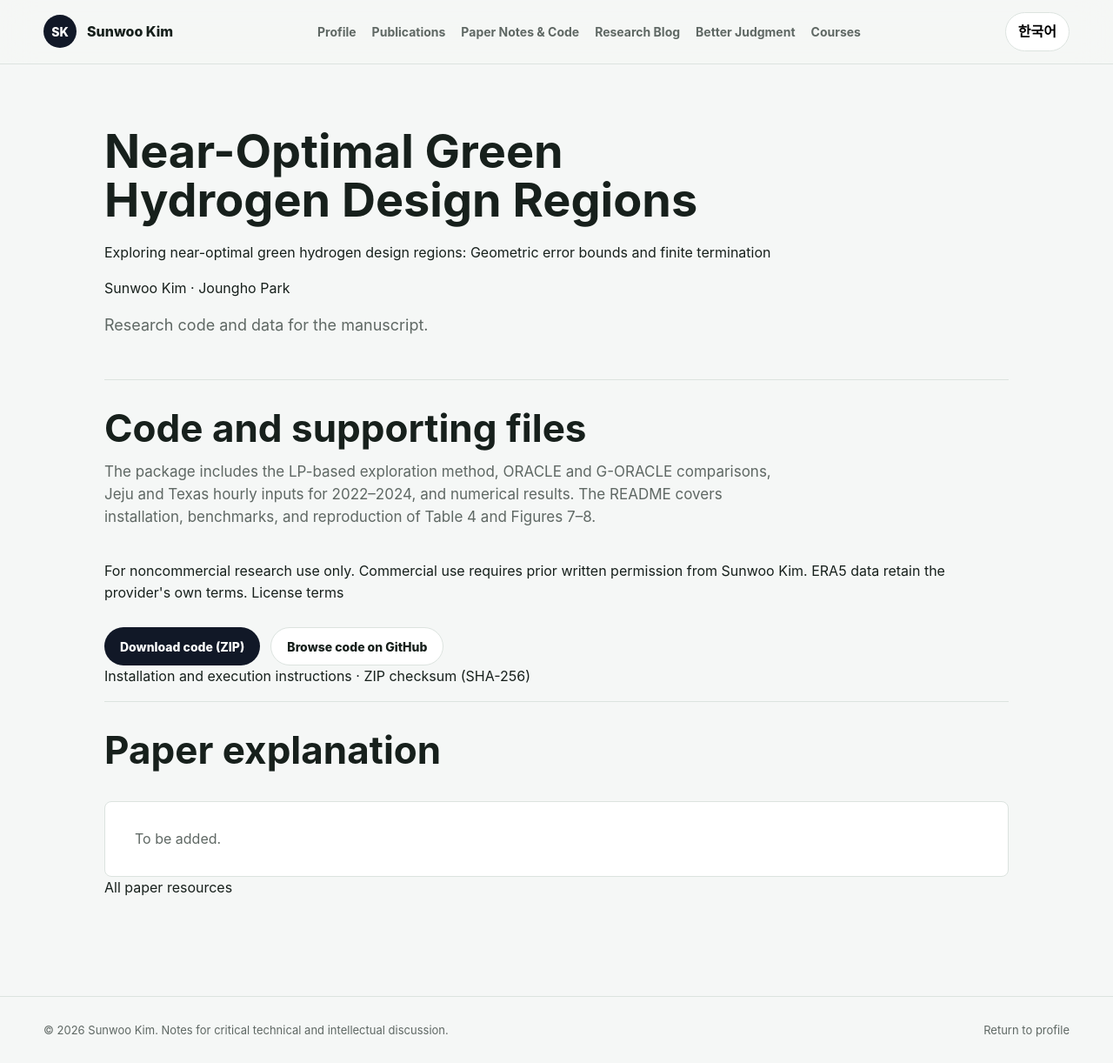
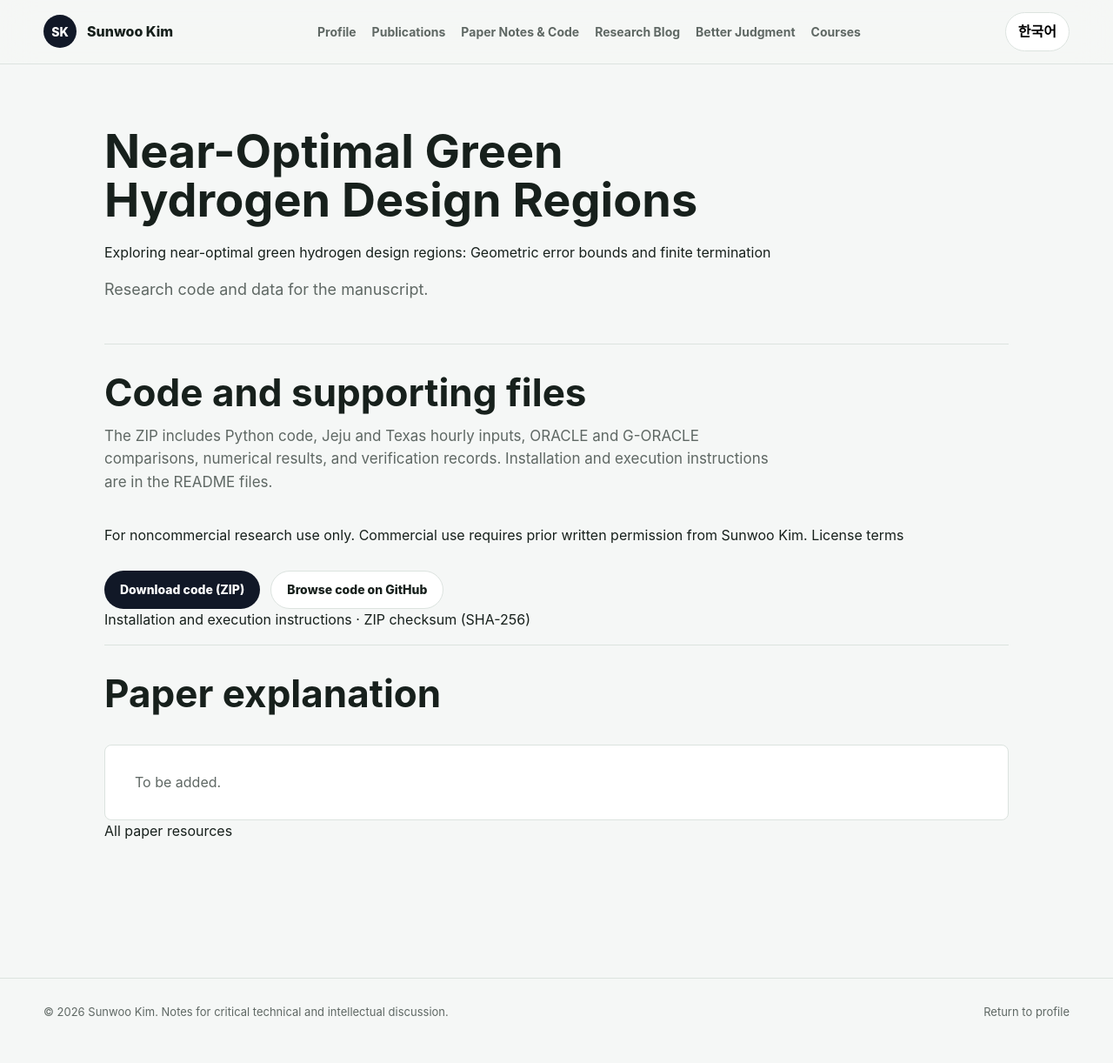
Before and after one commit to SunBooGermany/SunBooGermany.github.io, a Jekyll site: the page built from paper-resources/near-optimal-hydrogen/index.html, in a window 1280 px wide and 1222 px high. Shown: the whole window at 87% size. Built offline with Jekyll 4.4.1, drawn with Linux system fonts in a browser that asks for light colours.

Commit message:
Match hydrogen code README and resource page to PICNN format

```diff
--- a/paper-resources/near-optimal-hydrogen/index.html
+++ b/paper-resources/near-optimal-hydrogen/index.html
@@ -1,7 +1,7 @@
 ---
 layout: default
 title: "Near-Optimal Green Hydrogen Design Regions | Code & Paper Explanation"
-description: "Research code, annual input data, reference results, and reproduction instructions for near-optimal green hydrogen design regions."
+description: "Research code, annual inputs, and results for near-optimal green hydrogen design regions."
 permalink: /paper-resources/near-optimal-hydrogen/
 ---
 <section class="log-hero">
@@ -10,7 +10,6 @@ permalink: /paper-resources/near-optimal-hydrogen/
     <span data-lang-panel="ko" hidden>그린수소 준최적 설계영역</span>
   </h1>
   <p>Exploring near-optimal green hydrogen design regions: Geometric error bounds and finite termination</p>
-  <p>Sunwoo Kim · Joungho Park</p>
   <p>
     <span data-lang-panel="en">Research code and data for the manuscript.</span>
     <span data-lang-panel="ko" hidden>논문에 사용한 코드와 데이터를 공개합니다.</span>
@@ -24,13 +23,13 @@ permalink: /paper-resources/near-optimal-hydrogen/
       <span data-lang-panel="ko" hidden>코드와 실행 자료</span>
     </h2>
     <p>
-      <span data-lang-panel="en">The package includes the LP-based exploration method, ORACLE and G-ORACLE comparisons, Jeju and Texas hourly inputs for 2022–2024, and numerical results. The README covers installation, benchmarks, and reproduction of Table 4 and Figures 7–8.</span>
-      <span data-lang-panel="ko" hidden>LP 기반 탐색 방법과 ORACLE·G-ORACLE 비교 코드, 제주·텍사스의 2022–2024년 시간별 입력과 계산 결과를 담았습니다. 설치, 비교 실험, Table 4와 Fig. 7·8의 재현 방법은 README에서 확인하실 수 있습니다.</span>
+      <span data-lang-panel="en">The ZIP includes Python code, Jeju and Texas hourly inputs, ORACLE and G-ORACLE comparisons, numerical results, and verification records. Installation and execution instructions are in the README files.</span>
+      <span data-lang-panel="ko" hidden>ZIP에는 Python 코드, 제주·텍사스의 시간별 입력, ORACLE·G-ORACLE 비교, 계산 결과와 검증 기록을 담았습니다. 설치와 실행 방법은 README에서 확인하실 수 있습니다.</span>
     </p>
   </div>
   <p>
-    <span data-lang-panel="en">For noncommercial research use only. Commercial use requires prior written permission from Sunwoo Kim. ERA5 data retain the provider's own terms.</span>
-    <span data-lang-panel="ko" hidden>비상업적 연구 목적으로만 이용할 수 있습니다. 상업적 이용에는 Sunwoo Kim의 사전 서면 허가가 필요합니다. ERA5 데이터는 제공기관의 자체 이용 조건을 따릅니다.</span>
+    <span data-lang-panel="en">For noncommercial research use only. Commercial use requires prior written permission from Sunwoo Kim.</span>
+    <span data-lang-panel="ko" hidden>비상업적 연구 목적으로만 이용할 수 있습니다. 상업적 이용에는 Sunwoo Kim의 사전 서면 허가가 필요합니다.</span>
     <a href="{{ '/assets/paper-resources/near-optimal-hydrogen/code/LICENSE/' | relative_url }}">
       <span data-lang-panel="en">License terms</span>
       <span data-lang-panel="ko" hidden>라이선스 전문</span>
@@ -64,8 +63,12 @@ permalink: /paper-resources/near-optimal-hydrogen/
     </h2>
   </div>
   <div class="paper-resources-empty">
-    <div id="paper-explanation-en" data-lang-panel="en"><p>To be added.</p></div>
-    <div id="paper-explanation-ko" data-lang-panel="ko" hidden><p>추가 예정.</p></div>
+    <div id="paper-explanation-en" data-lang-panel="en">
+      <p>To be added.</p>
+    </div>
+    <div id="paper-explanation-ko" data-lang-panel="ko" hidden>
+      <p>추가 예정.</p>
+    </div>
   </div>
 </section>
 
```
